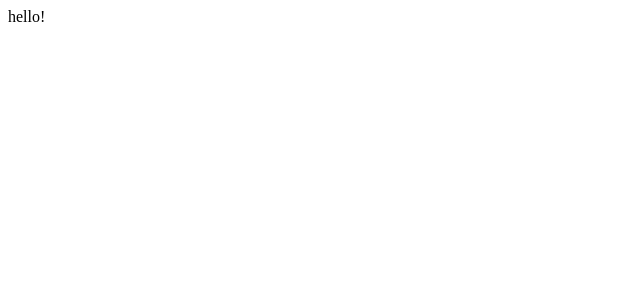
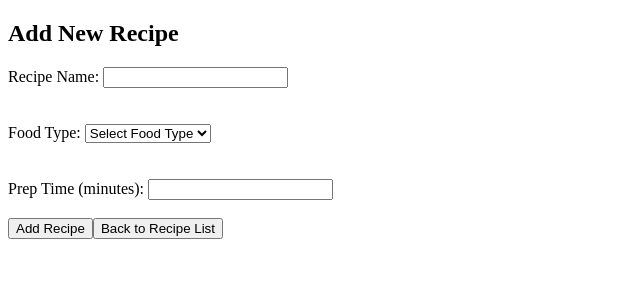
Before and after one commit to pthakur11205/RecipeApp, a React app in the folder client/: page / in a window 1280 px wide. Both pictures are taken after a click on the button "Add New Recipe". Shown: the top 300 px of the page, without its empty margins (0-640 px from the left). Built offline with nearby package versions, Linux system fonts and the light colour scheme.

Commit message:
Creating functional new recipe page, adding additional instructions for user

```diff
--- a/client/src/NewRecipe.tsx
+++ b/client/src/NewRecipe.tsx
@@ -1,21 +1,95 @@
+// The page for the new recipe
+
 import React, { Component, MouseEvent, ChangeEvent} from 'react';
 import { Recipe } from './recipe';
 
 type NewRecipeProps = {
-    onAddGuestClick: (recipe: Recipe) => void;
+    onAddRecipeClick: (recipe: Recipe) => void;
     onBackClick: () => void;
 }
 
+// Accounts for the state of the new recipe page
 type NewRecipeState = {
     name: string,
-    foodType: 'Non-veg' | 'Veg' | '',
-    prepTime: number,
+    foodType: 'Non-veg' | 'Veg' | null,
+    prepTime: string,
     error: string
 }
 
-export class NewGuest extends Component<NewRecipeProps, NewRecipeState> {
+
+export class NewRecipe extends Component<NewRecipeProps, NewRecipeState> {
     constructor(props: NewRecipeProps) {
         super(props);
-        this.state = {name: '', foodType: '', prepTime: 0, error: ''};
+        this.state = {name: '', foodType: null, prepTime: '', error: ''};
     }
+
+    // For rendering the page for the adding recipe
+    render = (): JSX.Element => {
+        return (
+            <div>
+                <h2>Add New Recipe</h2>
+                <div>
+                    <label>Recipe Name: </label>
+                    <input type="text" value={this.state.name} onChange={this.handleNameChange} />
+                </div>
+                <div>
+                    <br/> <br/>
+                    <label>Food Type: </label>
+                    <select value={this.state.foodType ?? ''} onChange={this.handleFoodTypeChange}>
+                        <option value="">Select Food Type</option>
+                        <option value="Veg">Veg</option>
+                        <option value="Non-veg">Non-veg</option>
+                    </select>
+                </div>
+                <div>
+                    <br/> <br/>
+                    <label>Prep Time (minutes): </label>
+                    <input type="text" value={this.state.prepTime} onChange={this.handlePrepTimeChange} />
+                    <br/> <br/>
+                </div>
+                {this.state.error && <p style={{ color: 'red' }}>{this.state.error}</p>}
+                <button onClick={this.handleAddClick}>Add Recipe</button>
+                <button onClick={this.props.onBackClick}>Back to Recipe List</button>
+            </div>
+        );
+    }
+
+    // Handles the new name of a recipe
+    handleNameChange = (event: ChangeEvent<HTMLInputElement>): void => {
+        this.setState({ name: event.target.value });
+    };
+
+    // Handles the new food type of the recipe
+    handleFoodTypeChange = (event: ChangeEvent<HTMLSelectElement>): void => {
+        this.setState({ foodType: event.target.value as 'Non-veg' | 'Veg' });
+    };
+
+    // Handles the prep time of the new recipe
+    handlePrepTimeChange = (event: ChangeEvent<HTMLInputElement>): void => {
+        this.setState({ prepTime: event.target.value });
+    };
+
+    // Handles adding the new recipe
+    handleAddClick = (): void => {
+        const { name, foodType, prepTime } = this.state;
+
+        const parsedPrepTime = parseInt(prepTime);
+
+        if (name.trim() === '' || foodType === null || isNaN(parsedPrepTime) || parsedPrepTime <= 0) {
+            this.setState({ error: 'All fields are required and prep time must be a valid number greater than 0' });
+            return;
+        }
+
+        const newRecipe: Recipe = {
+            name: name.trim(),
+            foodType: foodType,
+            prepTime: parsedPrepTime,
+            ingredients: [],
+            instructions: [],
+        };
+
+
+        this.props.onAddRecipeClick(newRecipe);
+    };
+
 }
--- a/client/src/RecipeApp.tsx
+++ b/client/src/RecipeApp.tsx
@@ -2,6 +2,7 @@ import React, { Component, ChangeEvent, MouseEvent } from "react";
 import { isRecord } from './record';
 import { Recipe } from "./recipe";
 import { RecipeList } from "./RecipeList";
+import { NewRecipe } from "./NewRecipe";
 
 
 
@@ -13,8 +14,8 @@ type RecipeAppState = {
 }
 
 
-/** Displays the UI of the Wedding rsvp application. */
-export class WeddingApp extends Component<{}, RecipeAppState> {
+/** Displays the UI of the Recipe application. */
+export class RecipeApp extends Component<{}, RecipeAppState> {
 
   constructor(props: {}) {
     super(props);
@@ -39,6 +40,8 @@ export class WeddingApp extends Component<{}, RecipeAppState> {
   render = (): JSX.Element => {
     if(this.state.show === "RecipeList") {
       return <div>
+        <h4> To add a new recipe, click the "Add New Recipe" button</h4>
+        <h4> To add instructions and ingredients to a recipe, please click "Edit Recipe" next to the recipe you would like to change.</h4>
         <RecipeList
         recipes={this.state.recipes}
         onOpenClick={this.doOpenClick}
@@ -46,7 +49,12 @@ export class WeddingApp extends Component<{}, RecipeAppState> {
         />
       </div>;
     } else if(this.state.show === "newRecipe") {
-      return<div>hello!</div>
+      return<div>
+        <NewRecipe
+          onAddRecipeClick={this.handleAddRecipe}
+          onBackClick={this.handleBackToList}
+        />
+      </div>
     }
     return <div>
 
@@ -68,6 +76,22 @@ export class WeddingApp extends Component<{}, RecipeAppState> {
     )
   };
 
+  // Handles adding the recipe to the recipe list
+  handleAddRecipe = (newRecipe: Recipe): void => {
+    const updatedRecipes = [...this.state.recipes, newRecipe];
+    this.setState({ recipes: updatedRecipes, show: "RecipeList" });
+  };
+
+  // For opening the recipe details
+  handleOpenRecipe = (index: number): void => {
+      this.setState({ show: { kind: "recipeDetails", index: index } });
+  };
+
+  // Handles the back click
+  handleBackToList = (): void => {
+      this.setState({ show: "RecipeList" });
+  };
+
 
 
 }
--- a/client/src/RecipeList.tsx
+++ b/client/src/RecipeList.tsx
@@ -28,7 +28,7 @@ export class RecipeList extends Component<RecipeListProps> {
                         <li key={index}>
                             <div>
                                 <strong>{recipe.name}: </strong>
-                                <a href="#" onClick={(evt) => this.doOpenClick(evt, index)}>  Recipe Details</a>
+                                <a href="#" onClick={(evt) => this.doOpenClick(evt, index)}>  Edit Recipe</a>
                                 <p>Food Type: {recipe.foodType}</p>
                                 <p>Prep Time: {recipe.prepTime} minutes</p>
                             </div>
--- a/client/src/index.tsx
+++ b/client/src/index.tsx
@@ -1,6 +1,6 @@
 import React from 'react';
 import { createRoot, Root } from 'react-dom/client';
-import { WeddingApp } from './RecipeApp';
+import { RecipeApp } from './RecipeApp';
 
 
 const main: HTMLElement|null = document.getElementById('main');
@@ -8,4 +8,4 @@ if (main === null)
   throw new Error("Uh oh! HTML is missing 'main' element");
 
 const root: Root = createRoot(main);
-root.render(<WeddingApp/>);
+root.render(<RecipeApp/>);
```
